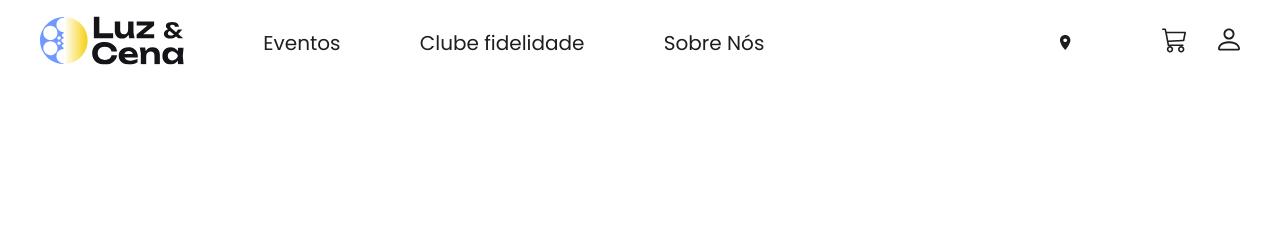
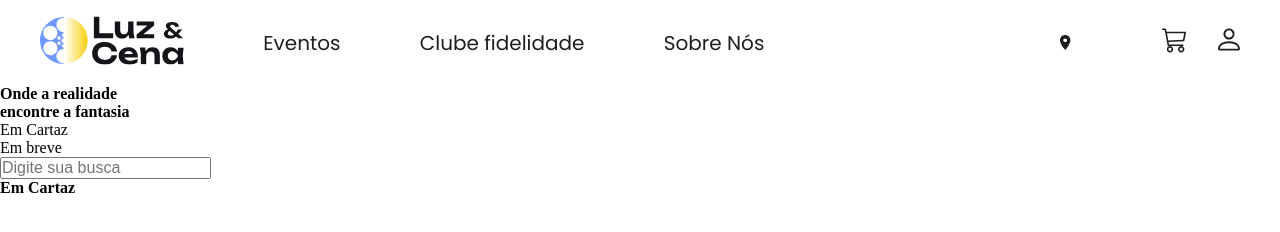
Before and after one commit to frangooo/projeto_cinema, a plain HTML site: page index.html in a window 1280 px wide. Drawn offline with Linux system fonts and the light colour scheme; a web font is replaced by a local one.

Commit message:
atualizar o index

```diff
--- a/index.html
+++ b/index.html
@@ -30,7 +30,7 @@
             </button>
           </li>
           <li class="nav_item">
-            <a href="index.html"> <img src="images/Logo.svg" alt="logo do luz e cena"></a>
+            <a href="index.html" class="logo"> <img src="images/Logo.svg" alt="logo do luz e cena"></a>
           </li>
           <li class="nav_item">
             <a href="#" class="nav_link">Eventos</a>
@@ -47,6 +47,7 @@
             </form>
           </li>
           <li class="nav_item nav_icons">
+
             <a href="#" aria-label="carrinho de compras">
               <img src="images/Carrinho.svg" alt="carrinho">
             </a>
@@ -57,5 +58,22 @@
         </ul>
       </nav>
     </header>
+
+    <section class="banner">
+      <div class="banner_container">
+        <h2 class="banner_titulo">Onde a realidade<br>
+        <span class="banner_titulo-destaque">encontre a fantasia</span></h2>
+      </div>
+    </section>
+    <section class="cartaz">
+      <ul class="menu-list" role="tabist" aria-label="navegação de categorias">
+        <li class="menu-list_item menu-list_item-ativo" role="ativo" aria-selected="true">Em Cartaz</li>
+        <li class="menu-list_item" role="tab">Em breve</li>
+      </ul>
+      <form>
+        <input type="search" placeholder="Digite sua busca" class="cartaz_pesquisa" aria-label="campo de busca de filme">
+      </form>
+      <h2 class="cartaz_titulo">Em Cartaz</h2>
+    </section>
   </body>
 </html>
```
